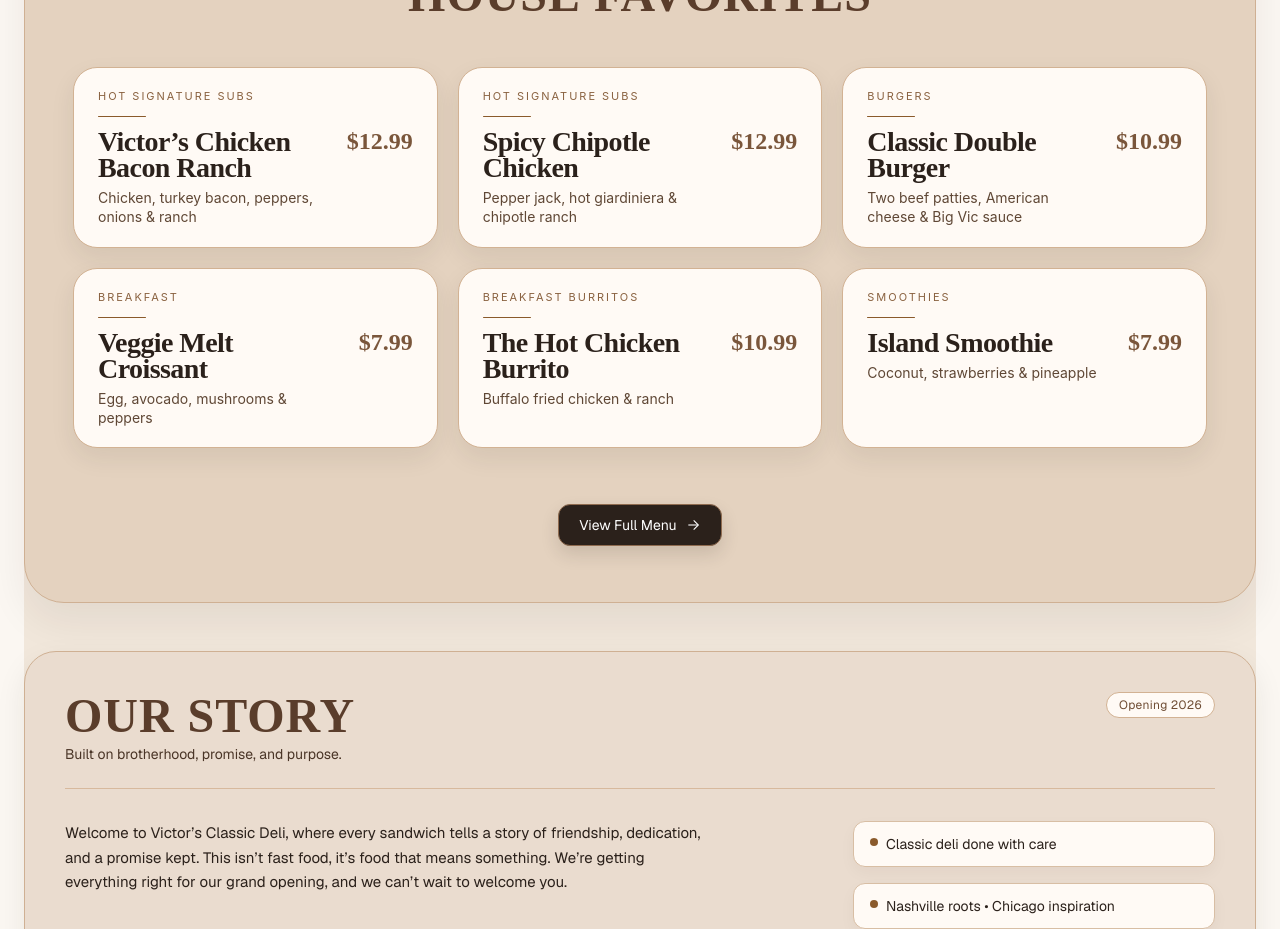
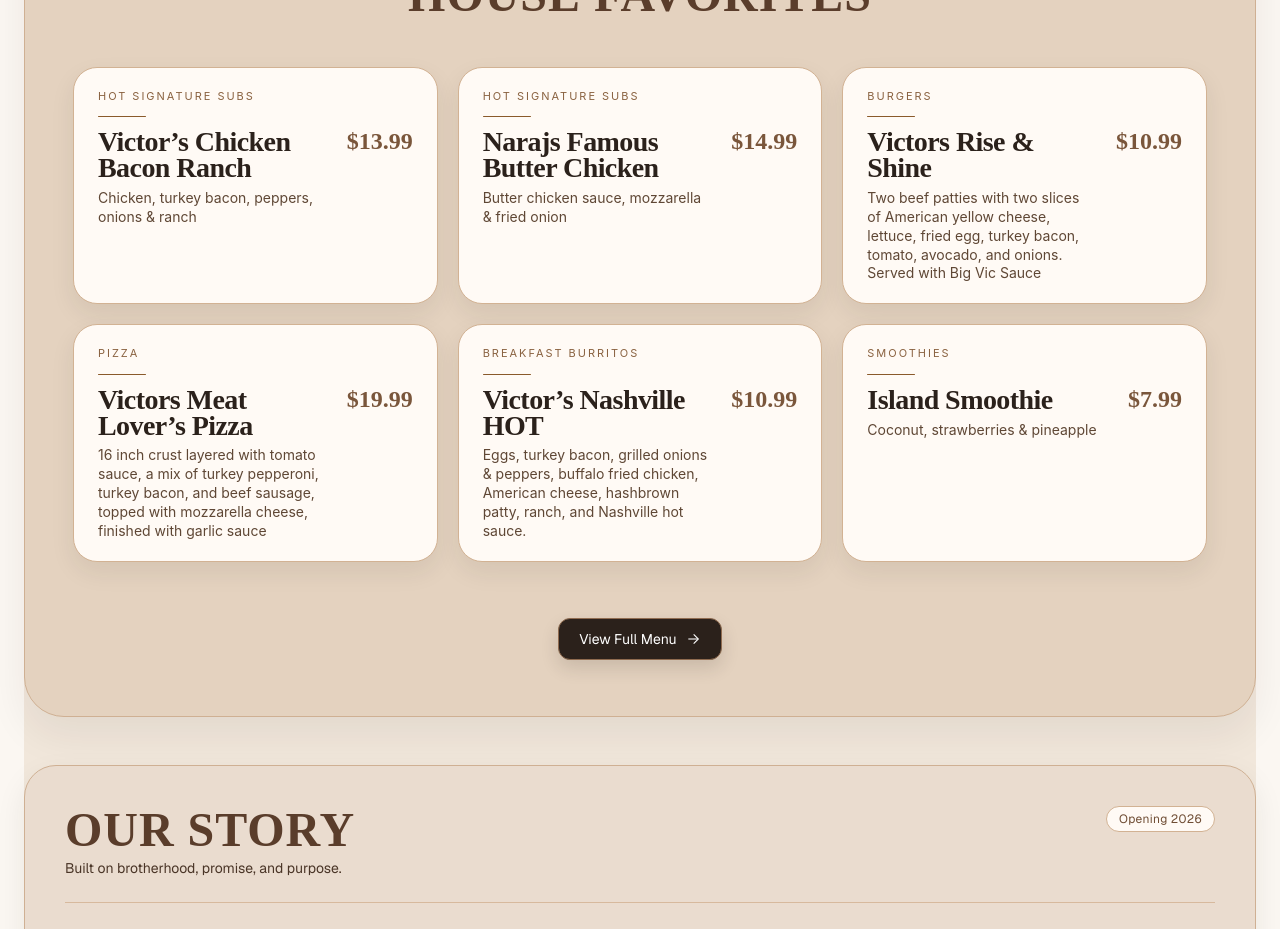
Before and after one commit to Kimberlyamaya2/deli-site, a Next.js app: page / in a window 1280 px wide. Shown: the part 940-1869 px from the top of the page. Built offline with nearby package versions, Linux system fonts and the light colour scheme.

Commit message:
menu link to toast

```diff
--- a/src/app/(marketing)/menu/page.tsx
+++ b/src/app/(marketing)/menu/page.tsx
@@ -18,12 +18,12 @@ export default function MenuPage() {
 
           <div className="mt-10">
             <a
-              href="https://your-external-menu-link.com"
+              href="https://order.toasttab.com/online/victors-360-wallace-rd-nashville-tn-37211-united-states"
               target="_blank"
               rel="noopener noreferrer"
               className="inline-flex items-center justify-center rounded-full bg-[#9b673d] px-8 py-4 text-sm font-semibold text-white shadow-lg transition duration-200 hover:-translate-y-0.5 hover:bg-[#7f522f] focus:outline-none focus:ring-4 focus:ring-[#d7b894]"
             >
-              Click here to view the menu
+              Click here to order online
             </a>
           </div>
 
--- a/src/app/(marketing)/page.tsx
+++ b/src/app/(marketing)/page.tsx
@@ -83,8 +83,10 @@ export default function HomePage() {
 
 <div className="flex justify-center gap-4 pt-8">
 
-      <GoldButton
-        href="/menu"
+     <GoldButton
+  href="https://order.toasttab.com/online/victors-360-wallace-rd-nashville-tn-37211-united-states"
+  target="_blank"
+  rel="noopener noreferrer"
         className="
           border border-[#8f6b4f]
           bg-[#2b211b]
@@ -174,10 +176,10 @@ export default function HomePage() {
   "
 >
 
-  <SectionLinkOverlay
-    href="/menu"
-    label="Go to full Menu page"
-  />
+ <SectionLinkOverlay
+  href="https://order.toasttab.com/online/victors-360-wallace-rd-nashville-tn-37211-united-states"
+  label="Open Full Menu"
+/>
 
   {/* TITLE */}
   <div className="flex items-center justify-center gap-6 text-center">
@@ -210,30 +212,30 @@ export default function HomePage() {
         category: "Hot Signature Subs",
         name: "Victor’s Chicken Bacon Ranch",
         desc: "Chicken, turkey bacon, peppers, onions & ranch",
-        price: "$12.99",
+        price: "$13.99",
       },
       {
         category: "Hot Signature Subs",
-        name: "Spicy Chipotle Chicken",
-        desc: "Pepper jack, hot giardiniera & chipotle ranch",
-        price: "$12.99",
+        name: "Narajs Famous Butter Chicken",
+        desc: "Butter chicken sauce, mozzarella & fried onion",
+        price: "$14.99",
       },
       {
         category: "Burgers",
-        name: "Classic Double Burger",
-        desc: "Two beef patties, American cheese & Big Vic sauce",
+        name: "Victors Rise & Shine",
+        desc: "Two beef patties with two slices of American yellow cheese, lettuce, fried egg, turkey bacon, tomato, avocado, and onions. Served with Big Vic Sauce",
         price: "$10.99",
       },
       {
-        category: "Breakfast",
-        name: "Veggie Melt Croissant",
-        desc: "Egg, avocado, mushrooms & peppers",
-        price: "$7.99",
+        category: "Pizza",
+        name: "Victors Meat Lover’s Pizza",
+        desc: "16 inch crust layered with tomato sauce, a mix of turkey pepperoni, turkey bacon, and beef sausage, topped with mozzarella cheese, finished with garlic sauce",
+        price: "$19.99",
       },
       {
         category: "Breakfast Burritos",
-        name: "The Hot Chicken Burrito",
-        desc: "Buffalo fried chicken & ranch",
+        name: "Victor’s Nashville HOT",
+        desc: "Eggs, turkey bacon, grilled onions & peppers, buffalo fried chicken, American cheese, hashbrown patty, ranch, and Nashville hot sauce.",
         price: "$10.99",
       },
       {
@@ -324,7 +326,9 @@ export default function HomePage() {
   <div className="text-center pt-2">
 
     <a
-      href="/menu"
+      href="https://order.toasttab.com/online/victors-360-wallace-rd-nashville-tn-37211-united-states"
+      target="_blank"
+      rel="noopener noreferrer"
       className="
         inline-flex items-center gap-2
         rounded-xl
```
